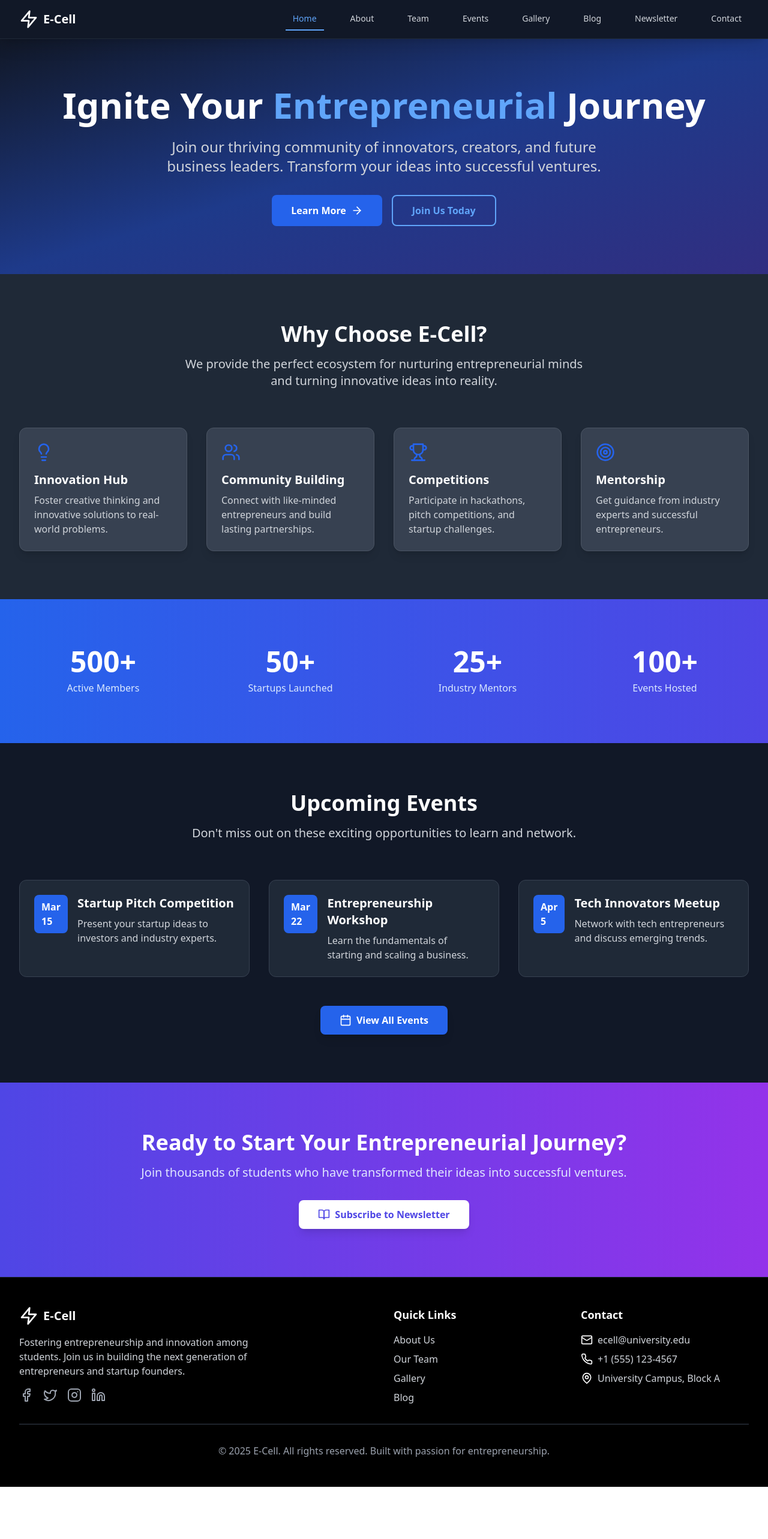
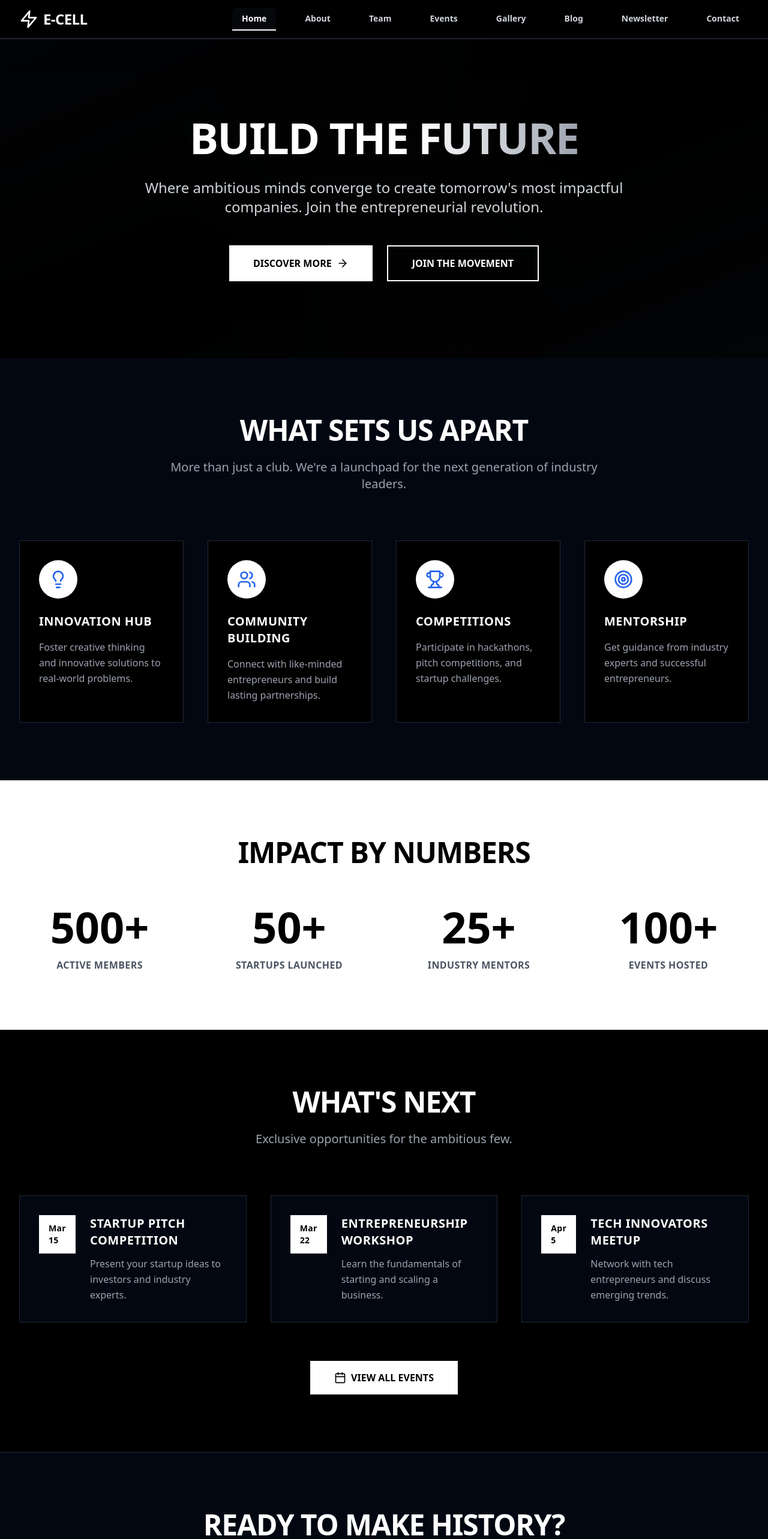
Before and after one commit to kartikeya-kash/ecell, a React (Vite) app: page / in a window 1280 px wide. Shown: the top 2566 px of the page at 60% size. Before the commit the page ends 2479 px from the top, so only its background shows below. Built offline with nearby package versions, Linux system fonts and the light colour scheme.

Commit message:
Redesign site with professional black theme and human-made feel

```diff
--- a/src/App.jsx
+++ b/src/App.jsx
@@ -14,7 +14,7 @@ import Contact from './pages/Contact';
 function App() {
   return (
     <Router>
-      <div className="min-h-screen bg-gray-900">
+      <div className="min-h-screen bg-black">
         <Navbar />
         <main>
           <Routes>
--- a/src/components/Footer.jsx
+++ b/src/components/Footer.jsx
@@ -11,54 +11,54 @@ const Footer = () => {
           <div className="col-span-1 md:col-span-2">
             <div className="flex items-center space-x-2 mb-4">
               <Zap className="h-8 w-8 text-white" />
-              <span className="text-xl font-bold">E-Cell</span>
+              <span className="text-2xl font-black tracking-tight">E-CELL</span>
             </div>
-            <p className="text-gray-300 mb-4 max-w-md">
-              Fostering entrepreneurship and innovation among students. Join us in building
-              the next generation of entrepreneurs and startup founders.
+            <p className="text-gray-400 mb-6 max-w-md leading-relaxed">
+              Where visionaries are forged and empires are born.
+              Building tomorrow's industry leaders, today.
             </p>
             <div className="flex space-x-4">
-              <Facebook className="h-6 w-6 text-gray-400 hover:text-white cursor-pointer transition-colors" />
-              <Twitter className="h-6 w-6 text-gray-400 hover:text-white cursor-pointer transition-colors" />
-              <Instagram className="h-6 w-6 text-gray-400 hover:text-white cursor-pointer transition-colors" />
-              <Linkedin className="h-6 w-6 text-gray-400 hover:text-white cursor-pointer transition-colors" />
+              <Facebook className="h-6 w-6 text-gray-500 hover:text-white cursor-pointer transition-all duration-300 hover:scale-125" />
+              <Twitter className="h-6 w-6 text-gray-500 hover:text-white cursor-pointer transition-all duration-300 hover:scale-125" />
+              <Instagram className="h-6 w-6 text-gray-500 hover:text-white cursor-pointer transition-all duration-300 hover:scale-125" />
+              <Linkedin className="h-6 w-6 text-gray-500 hover:text-white cursor-pointer transition-all duration-300 hover:scale-125" />
             </div>
           </div>
 
           {/* Quick Links */}
           <div>
-            <h3 className="text-lg font-semibold mb-4">Quick Links</h3>
+            <h3 className="text-lg font-bold mb-6 tracking-wide">QUICK ACCESS</h3>
             <ul className="space-y-2">
-              <li><Link to="/about" className="text-gray-300 hover:text-white transition-colors">About Us</Link></li>
-              <li><Link to="/team" className="text-gray-300 hover:text-white transition-colors">Our Team</Link></li>
-              <li><Link to="/gallery" className="text-gray-300 hover:text-white transition-colors">Gallery</Link></li>
-              <li><Link to="/blog" className="text-gray-300 hover:text-white transition-colors">Blog</Link></li>
+              <li><Link to="/about" className="text-gray-400 hover:text-white transition-colors duration-300 font-medium">About Us</Link></li>
+              <li><Link to="/team" className="text-gray-400 hover:text-white transition-colors duration-300 font-medium">Our Team</Link></li>
+              <li><Link to="/gallery" className="text-gray-400 hover:text-white transition-colors duration-300 font-medium">Gallery</Link></li>
+              <li><Link to="/blog" className="text-gray-400 hover:text-white transition-colors duration-300 font-medium">Blog</Link></li>
             </ul>
           </div>
 
           {/* Contact Info */}
           <div>
-            <h3 className="text-lg font-semibold mb-4">Contact</h3>
+            <h3 className="text-lg font-bold mb-6 tracking-wide">CONNECT</h3>
             <div className="space-y-2">
               <div className="flex items-center space-x-2">
                 <Mail className="h-5 w-5 text-white" />
-                <span className="text-gray-300">ecell@university.edu</span>
+                <span className="text-gray-400 font-medium">ecell@university.edu</span>
               </div>
               <div className="flex items-center space-x-2">
                 <Phone className="h-5 w-5 text-white" />
-                <span className="text-gray-300">+1 (555) 123-4567</span>
+                <span className="text-gray-400 font-medium">+1 (555) 123-4567</span>
               </div>
               <div className="flex items-center space-x-2">
                 <MapPin className="h-5 w-5 text-white" />
-                <span className="text-gray-300">University Campus, Block A</span>
+                <span className="text-gray-400 font-medium">University Campus, Block A</span>
               </div>
             </div>
           </div>
         </div>
 
-        <div className="border-t border-gray-700 mt-8 pt-8 text-center">
-          <p className="text-gray-400">
-            © 2025 E-Cell. All rights reserved. Built with passion for entrepreneurship.
+        <div className="border-t border-gray-800 mt-12 pt-8 text-center">
+          <p className="text-gray-500 font-medium">
+            © 2025 E-CELL. ALL RIGHTS RESERVED. BUILT FOR THE AMBITIOUS.
           </p>
         </div>
       </div>
--- a/src/components/Navbar.jsx
+++ b/src/components/Navbar.jsx
@@ -18,13 +18,13 @@ const Navbar = () => {
   ];
 
   return (
-    <nav className="bg-gray-900 shadow-xl sticky top-0 z-50 border-b border-gray-800">
+    <nav className="bg-black shadow-2xl sticky top-0 z-50 border-b border-gray-700 backdrop-blur-sm">
       <div className="max-w-7xl mx-auto px-4 sm:px-6 lg:px-8">
         <div className="flex justify-between h-16">
           <div className="flex items-center">
             <Link to="/" className="flex items-center space-x-2">
               <Zap className="h-8 w-8 text-white" />
-              <span className="text-xl font-bold text-white">E-Cell</span>
+              <span className="text-2xl font-bold text-white tracking-tight">E-CELL</span>
             </Link>
           </div>
 
@@ -34,10 +34,10 @@ const Navbar = () => {
               <Link
                 key={item.name}
                 to={item.href}
-                className={`px-3 py-2 text-sm font-medium transition-colors duration-200 border-b-2 ${
+                className={`px-4 py-2 text-sm font-semibold transition-all duration-300 border-b-2 hover:bg-gray-900/50 rounded-t-lg ${
                   location.pathname === item.href
-                    ? 'text-blue-400 border-blue-400'
-                    : 'text-gray-300 hover:text-blue-400 border-transparent hover:border-blue-400'
+                    ? 'text-white border-white bg-gray-900/30'
+                    : 'text-gray-300 hover:text-white border-transparent hover:border-gray-400'
                 }`}
               >
                 {item.name}
@@ -59,15 +59,15 @@ const Navbar = () => {
         {/* Mobile Navigation */}
         {isOpen && (
           <div className="md:hidden">
-            <div className="px-2 pt-2 pb-3 space-y-1 sm:px-3 bg-gray-900 border-t border-gray-800">
+            <div className="px-2 pt-2 pb-3 space-y-1 sm:px-3 bg-black border-t border-gray-700">
               {navigation.map((item) => (
                 <Link
                   key={item.name}
                   to={item.href}
-                  className={`block px-3 py-2 text-base font-medium transition-colors duration-200 ${
+                  className={`block px-4 py-3 text-base font-semibold transition-all duration-300 rounded-lg ${
                     location.pathname === item.href
-                      ? 'text-blue-400 bg-gray-800'
-                      : 'text-gray-300 hover:text-blue-400 hover:bg-gray-800'
+                      ? 'text-white bg-gray-800'
+                      : 'text-gray-300 hover:text-white hover:bg-gray-800'
                   }`}
                   onClick={() => setIsOpen(false)}
                 >
--- a/src/pages/Home.jsx
+++ b/src/pages/Home.jsx
@@ -47,29 +47,34 @@ const Home = () => {
   return (
     <div>
       {/* Hero Section */}
-      <section className="bg-gradient-to-br from-gray-900 via-blue-900 to-indigo-900 text-white py-20">
+      <section className="relative bg-black text-white py-32 overflow-hidden">
+        {/* Background Pattern */}
+        <div className="absolute inset-0 opacity-10">
+          <div className="absolute inset-0 bg-gradient-to-br from-gray-800 via-transparent to-gray-800"></div>
+          <div className="absolute top-0 left-0 w-full h-full bg-[radial-gradient(circle_at_50%_50%,rgba(255,255,255,0.1),transparent_50%)]"></div>
+        </div>
         <div className="max-w-7xl mx-auto px-4 sm:px-6 lg:px-8">
-          <div className="text-center">
-            <h1 className="text-4xl md:text-6xl font-bold mb-6">
-              Ignite Your <span className="text-blue-400">Entrepreneurial</span> Journey
+          <div className="text-center relative z-10">
+            <h1 className="text-5xl md:text-7xl font-black mb-8 tracking-tight">
+              BUILD THE <span className="text-transparent bg-clip-text bg-gradient-to-r from-white to-gray-400">FUTURE</span>
             </h1>
-            <p className="text-xl md:text-2xl mb-8 text-gray-300 max-w-3xl mx-auto">
-              Join our thriving community of innovators, creators, and future business leaders.
-              Transform your ideas into successful ventures.
+            <p className="text-xl md:text-2xl mb-12 text-gray-300 max-w-4xl mx-auto leading-relaxed">
+              Where ambitious minds converge to create tomorrow's most impactful companies.
+              Join the entrepreneurial revolution.
             </p>
-            <div className="flex flex-col sm:flex-row gap-4 justify-center">
+            <div className="flex flex-col sm:flex-row gap-6 justify-center">
               <Link
                 to="/about"
-                className="bg-blue-600 text-white px-8 py-3 rounded-lg font-semibold hover:bg-blue-700 transition-colors inline-flex items-center justify-center"
+                className="bg-white text-black px-10 py-4 font-bold hover:bg-gray-200 transition-all duration-300 inline-flex items-center justify-center transform hover:scale-105 shadow-2xl"
               >
-                Learn More
+                DISCOVER MORE
                 <ArrowRight className="ml-2 h-5 w-5" />
               </Link>
               <Link
                 to="/contact"
-                className="border-2 border-blue-400 text-blue-400 px-8 py-3 rounded-lg font-semibold hover:bg-blue-400 hover:text-white transition-colors"
+                className="border-2 border-white text-white px-10 py-4 font-bold hover:bg-white hover:text-black transition-all duration-300 transform hover:scale-105"
               >
-                Join Us Today
+                JOIN THE MOVEMENT
               </Link>
             </div>
           </div>
@@ -77,23 +82,27 @@ const Home = () => {
       </section>
 
       {/* Features Section */}
-      <section className="py-20 bg-gray-800">
+      <section className="py-24 bg-gray-950">
         <div className="max-w-7xl mx-auto px-4 sm:px-6 lg:px-8">
-          <div className="text-center mb-16">
-            <h2 className="text-3xl md:text-4xl font-bold text-white mb-4">
-              Why Choose E-Cell?
+          <div className="text-center mb-20">
+            <h2 className="text-4xl md:text-5xl font-black text-white mb-6 tracking-tight">
+              WHAT SETS US APART
             </h2>
-            <p className="text-xl text-gray-300 max-w-2xl mx-auto">
-              We provide the perfect ecosystem for nurturing entrepreneurial minds and turning innovative ideas into reality.
+            <p className="text-xl text-gray-400 max-w-3xl mx-auto">
+              More than just a club. We're a launchpad for the next generation of industry leaders.
             </p>
           </div>
 
-          <div className="grid grid-cols-1 md:grid-cols-2 lg:grid-cols-4 gap-8">
+          <div className="grid grid-cols-1 md:grid-cols-2 lg:grid-cols-4 gap-10">
             {features.map((feature, index) => (
-              <div key={index} className="bg-gray-700 p-6 rounded-xl shadow-lg hover:shadow-xl transition-shadow border border-gray-600">
-                <div className="mb-4">{feature.icon}</div>
-                <h3 className="text-xl font-semibold text-white mb-2">{feature.title}</h3>
-                <p className="text-gray-300">{feature.description}</p>
+              <div key={index} className="bg-black border border-gray-800 p-8 hover:border-gray-600 transition-all duration-500 group hover:transform hover:scale-105">
+                <div className="mb-6 group-hover:scale-110 transition-transform duration-300">
+                  <div className="w-16 h-16 bg-white rounded-full flex items-center justify-center">
+                    <div className="text-black">{feature.icon}</div>
+                  </div>
+                </div>
+                <h3 className="text-xl font-bold text-white mb-4 tracking-wide">{feature.title.toUpperCase()}</h3>
+                <p className="text-gray-400 leading-relaxed">{feature.description}</p>
               </div>
             ))}
           </div>
@@ -101,84 +110,89 @@ const Home = () => {
       </section>
 
       {/* Stats Section */}
-      <section className="py-20 bg-gradient-to-r from-blue-600 to-indigo-600 text-white">
+      <section className="py-24 bg-white text-black">
         <div className="max-w-7xl mx-auto px-4 sm:px-6 lg:px-8">
-          <div className="grid grid-cols-2 md:grid-cols-4 gap-8 text-center">
+          <div className="text-center mb-16">
+            <h2 className="text-4xl md:text-5xl font-black mb-4 tracking-tight">
+              IMPACT BY NUMBERS
+            </h2>
+          </div>
+          <div className="grid grid-cols-2 md:grid-cols-4 gap-12 text-center">
             <div>
-              <div className="text-4xl md:text-5xl font-bold mb-2">500+</div>
-              <div className="text-blue-100">Active Members</div>
+              <div className="text-6xl md:text-7xl font-black mb-4">500+</div>
+              <div className="text-gray-600 font-semibold tracking-wide">ACTIVE MEMBERS</div>
             </div>
             <div>
-              <div className="text-4xl md:text-5xl font-bold mb-2">50+</div>
-              <div className="text-blue-100">Startups Launched</div>
+              <div className="text-6xl md:text-7xl font-black mb-4">50+</div>
+              <div className="text-gray-600 font-semibold tracking-wide">STARTUPS LAUNCHED</div>
             </div>
             <div>
-              <div className="text-4xl md:text-5xl font-bold mb-2">25+</div>
-              <div className="text-blue-100">Industry Mentors</div>
+              <div className="text-6xl md:text-7xl font-black mb-4">25+</div>
+              <div className="text-gray-600 font-semibold tracking-wide">INDUSTRY MENTORS</div>
             </div>
             <div>
-              <div className="text-4xl md:text-5xl font-bold mb-2">100+</div>
-              <div className="text-blue-100">Events Hosted</div>
+              <div className="text-6xl md:text-7xl font-black mb-4">100+</div>
+              <div className="text-gray-600 font-semibold tracking-wide">EVENTS HOSTED</div>
             </div>
           </div>
         </div>
       </section>
 
       {/* Upcoming Events */}
-      <section className="py-20 bg-gray-900">
+      <section className="py-24 bg-black">
         <div className="max-w-7xl mx-auto px-4 sm:px-6 lg:px-8">
-          <div className="text-center mb-16">
-            <h2 className="text-3xl md:text-4xl font-bold text-white mb-4">
-              Upcoming Events
+          <div className="text-center mb-20">
+            <h2 className="text-4xl md:text-5xl font-black text-white mb-6 tracking-tight">
+              WHAT'S NEXT
             </h2>
-            <p className="text-xl text-gray-300">
-              Don't miss out on these exciting opportunities to learn and network.
+            <p className="text-xl text-gray-400">
+              Exclusive opportunities for the ambitious few.
             </p>
           </div>
 
-          <div className="grid grid-cols-1 md:grid-cols-3 gap-8">
+          <div className="grid grid-cols-1 md:grid-cols-3 gap-10">
             {events.map((event, index) => (
-              <div key={index} className="bg-gray-800 border border-gray-700 rounded-xl p-6 hover:shadow-lg transition-shadow">
-                <div className="flex items-start space-x-4">
-                  <div className="bg-blue-600 text-white px-3 py-2 rounded-lg font-semibold">
+              <div key={index} className="bg-gray-950 border border-gray-800 p-8 hover:border-gray-600 transition-all duration-500 group hover:transform hover:scale-105">
+                <div className="flex items-start space-x-6">
+                  <div className="bg-white text-black px-4 py-3 font-black text-sm tracking-wide">
                     {event.date}
                   </div>
                   <div>
-                    <h3 className="text-xl font-semibold text-white mb-2">{event.title}</h3>
-                    <p className="text-gray-300">{event.description}</p>
+                    <h3 className="text-xl font-bold text-white mb-3 tracking-wide">{event.title.toUpperCase()}</h3>
+                    <p className="text-gray-400 leading-relaxed">{event.description}</p>
                   </div>
                 </div>
               </div>
             ))}
           </div>
 
-          <div className="text-center mt-12">
+          <div className="text-center mt-16">
             <Link
               to="/events"
-              className="bg-blue-600 text-white px-8 py-3 rounded-lg font-semibold hover:bg-blue-700 transition-colors inline-flex items-center shadow-lg"
+              className="bg-white text-black px-10 py-4 font-bold hover:bg-gray-200 transition-all duration-300 inline-flex items-center transform hover:scale-105 shadow-2xl"
             >
               <Calendar className="mr-2 h-5 w-5" />
-              View All Events
+              VIEW ALL EVENTS
             </Link>
           </div>
         </div>
       </section>
 
       {/* CTA Section */}
-      <section className="py-20 bg-gradient-to-r from-indigo-600 to-purple-600 text-white">
+      <section className="py-24 bg-gray-950 text-white border-t border-gray-800">
         <div className="max-w-7xl mx-auto px-4 sm:px-6 lg:px-8 text-center">
-          <h2 className="text-3xl md:text-4xl font-bold mb-4">
-            Ready to Start Your Entrepreneurial Journey?
+          <h2 className="text-4xl md:text-5xl font-black mb-6 tracking-tight">
+            READY TO MAKE HISTORY?
           </h2>
-          <p className="text-xl mb-8 text-indigo-100">
-            Join thousands of students who have transformed their ideas into successful ventures.
+          <p className="text-xl mb-12 text-gray-400 max-w-3xl mx-auto">
+            The future belongs to those bold enough to build it. Your journey starts here.
           </p>
           <Link
             to="/newsletter"
-            className="bg-white text-indigo-600 px-8 py-3 rounded-lg font-semibold hover:bg-gray-100 transition-colors inline-flex items-center shadow-lg"
+            className="bg-white text-black px-10 py-4 font-bold hover:bg-gray-200 transition-all duration-300 inline-flex items-center transform hover:scale-105 shadow-2xl"
           >
             <BookOpen className="mr-2 h-5 w-5" />
-            Subscribe to Newsletter
+            JOIN THE ELITE
           </Link>
         </div>
       </section>
```
